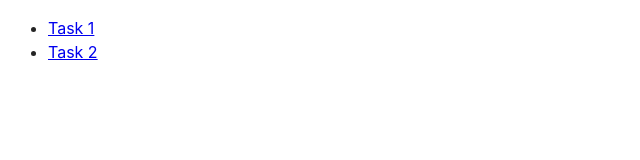
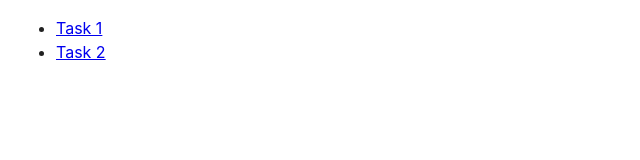
Before and after one commit to XekkanoYurii/goit-js-hw-09, a website built with Vite: page src/index.html in a window 1280 px wide. Shown: the full height of the page, 0-640 px from the left. Built offline with nearby package versions, Linux system fonts and the light colour scheme.

Commit message:
Update styles.css

```diff
--- a/src/css/styles.css
+++ b/src/css/styles.css
@@ -4,6 +4,9 @@
   | default @import url()
   |============================
 */
+* {
+  box-sizing: border-box;
+}
 :root {
   font-family: Inter, Avenir, Helvetica, Arial, sans-serif;
   font-size: 16px;
@@ -20,6 +23,14 @@
   -webkit-text-size-adjust: 100%;
 }
 
+body {
+  font-family: -apple-system, BlinkMacSystemFont, 'Segoe UI', Roboto, Oxygen,
+    Ubuntu, Cantarell, 'Open Sans', 'Helvetica Neue', sans-serif;
+  margin: 16px;
+  background-color: #ffffff;
+  color: #212121;
+  line-height: 1.5;
+}
 .gallery {
   width: 1440px;
   height: 696px;
@@ -46,3 +57,6 @@
   height: 200px;
   flex-shrink: 0;
 }
+.gallery-image:hover {
+  cursor: url('./img/bxs_hand-down.png'), auto;
+}
```
